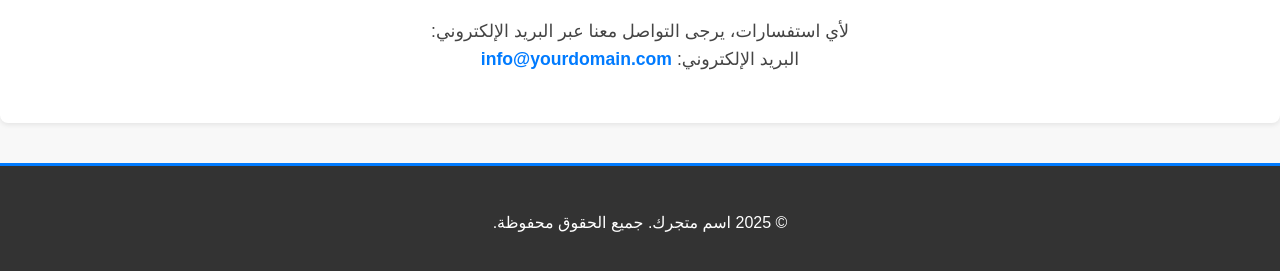
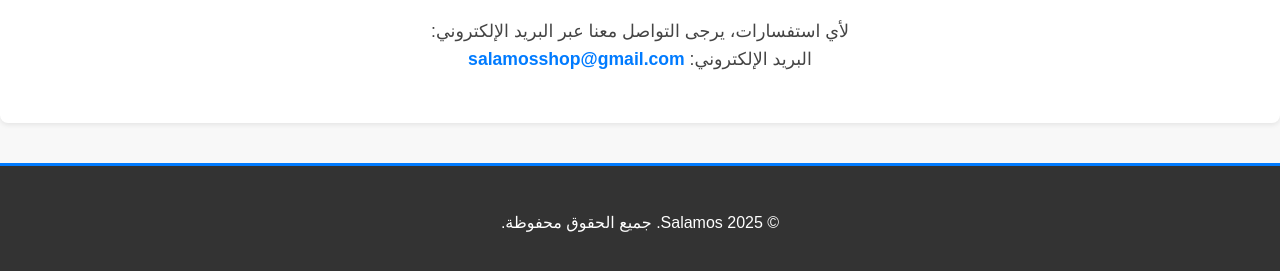
Before and after one commit to Tera-Mo/watch-shop, a plain HTML site: page index.html in a window 1280 px wide. Shown: the part 3970-4241 px from the top of the page. Drawn offline with Linux system fonts and the light colour scheme.

Commit message:
Update index.html

```diff
--- a/index.html
+++ b/index.html
@@ -166,14 +166,14 @@
             <div class="container">
                 <h3>اتصل بنا:</h3>
                 <p>لأي استفسارات، يرجى التواصل معنا عبر البريد الإلكتروني:</p>
-                <p>البريد الإلكتروني: <a href="mailto:info@yourdomain.com">info@yourdomain.com</a></p>
+                <p>البريد الإلكتروني: <a href="mailto:salamosshop@gmail.com">salamosshop@gmail.com</a></p>
             </div>
         </section>
     </main>
 
     <footer>
         <div class="container">
-            <p>© 2025 اسم متجرك. جميع الحقوق محفوظة.</p>
+            <p>© 2025 Salamos. جميع الحقوق محفوظة.</p>
         </div>
     </footer>
 
```
